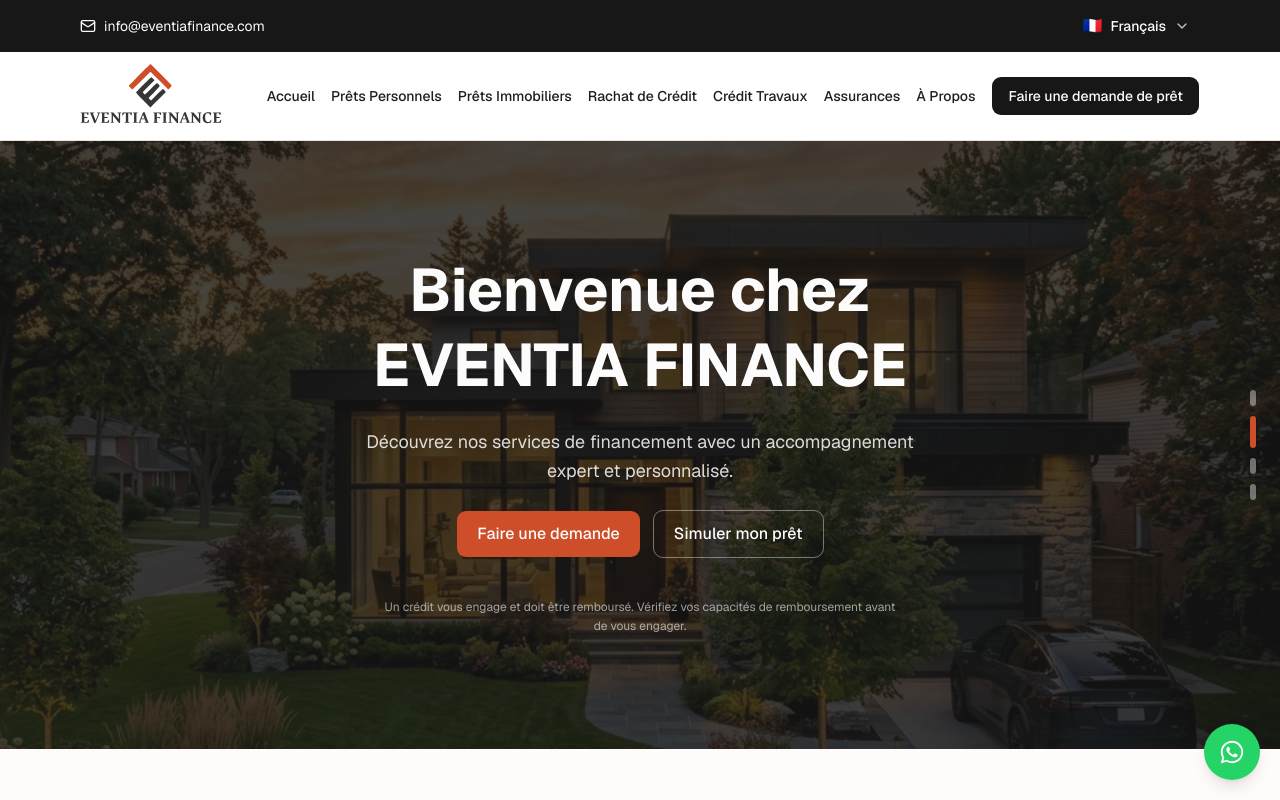
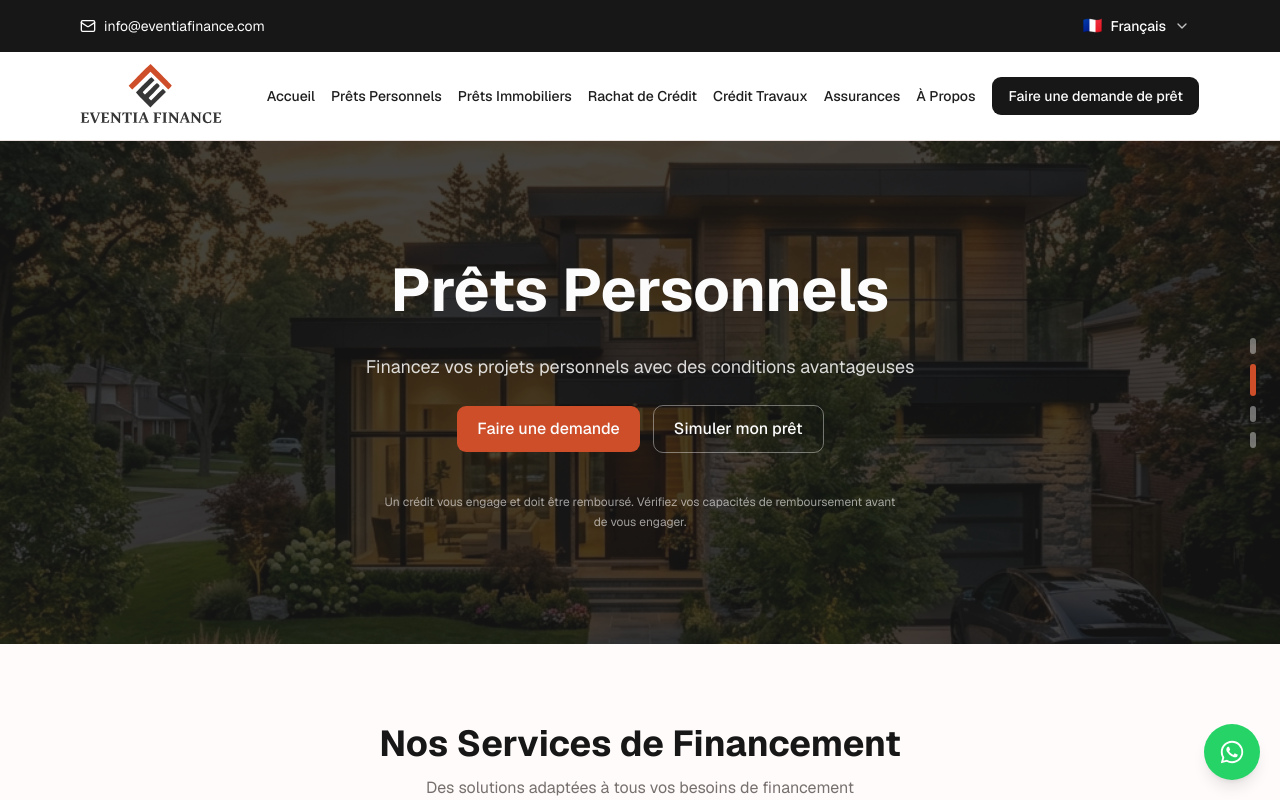
Before and after one commit to EventiaFinance/eventia, a Next.js app: page / in a window 1280 px wide. Shown: the top 800 px of the page. Built offline with nearby package versions, Linux system fonts and the light colour scheme.

Commit message:
Some updates

```diff
--- a/components/home/hero-section.tsx
+++ b/components/home/hero-section.tsx
@@ -15,6 +15,8 @@ const CAROUSEL_IMAGES = [
 export function HeroSection() {
   const { t } = useLanguage()
   const [currentIndex, setCurrentIndex] = useState(0)
+  const [displayIndex, setDisplayIndex] = useState(0)
+  const [fade, setFade] = useState(true)
 
   useEffect(() => {
     const timer = setInterval(() => {
@@ -23,6 +25,36 @@ export function HeroSection() {
 
     return () => clearInterval(timer)
   }, [currentIndex])
+
+  useEffect(() => {
+    setFade(false)
+    const timeout = setTimeout(() => {
+      setDisplayIndex(currentIndex)
+      setFade(true)
+    }, 300)
+    return () => clearTimeout(timeout)
+  }, [currentIndex])
+
+  const slides = [
+    {
+      title: t.hero.welcome,
+      description: t.hero.description,
+    },
+    {
+      title: t.services.personal.title,
+      description: t.services.personal.desc,
+    },
+    {
+      title: t.services.mortgage.title,
+      description: t.services.mortgage.desc,
+    },
+    {
+      title: t.services.consolidation.title,
+      description: t.services.consolidation.desc,
+    },
+  ]
+
+  const currentSlide = slides[displayIndex] || slides[0]
 
   return (
     <section className="relative overflow-hidden bg-primary text-primary-foreground">
@@ -66,12 +98,18 @@ export function HeroSection() {
       </div>
 
       <div className="relative mx-auto flex max-w-6xl flex-col items-center gap-6 px-4 py-20 text-center md:py-28">
-        <h1 className="max-w-3xl text-balance text-4xl font-bold leading-tight md:text-5xl lg:text-6xl">
-          {t.hero.welcome}
-        </h1>
-        <p className="max-w-xl text-pretty text-lg leading-relaxed text-primary-foreground/85">
-          {t.hero.description}
-        </p>
+        <div
+          className={`flex flex-col items-center gap-6 transition-all duration-300 ease-in-out ${
+            fade ? 'opacity-100 translate-y-0' : 'opacity-0 translate-y-4'
+          }`}
+        >
+          <h1 className="max-w-3xl text-balance text-4xl font-bold leading-tight md:text-5xl lg:text-6xl">
+            {currentSlide.title}
+          </h1>
+          <p className="max-w-xl text-pretty text-lg leading-relaxed text-primary-foreground/85">
+            {currentSlide.description}
+          </p>
+        </div>
         <div className="flex flex-col gap-3 sm:flex-row">
           <Button
             size="lg"
```
Also changed, not shown: 1 other file (tests, documents, lock files or other folders).
